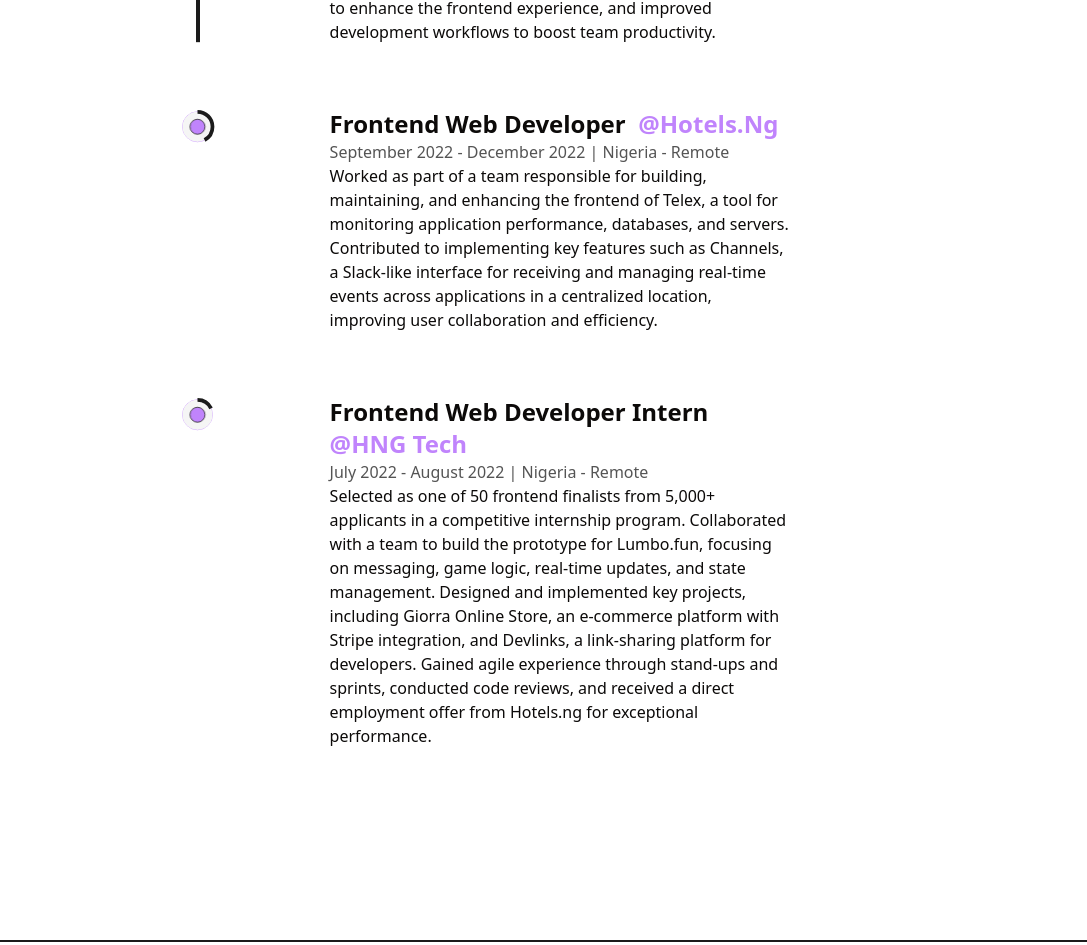
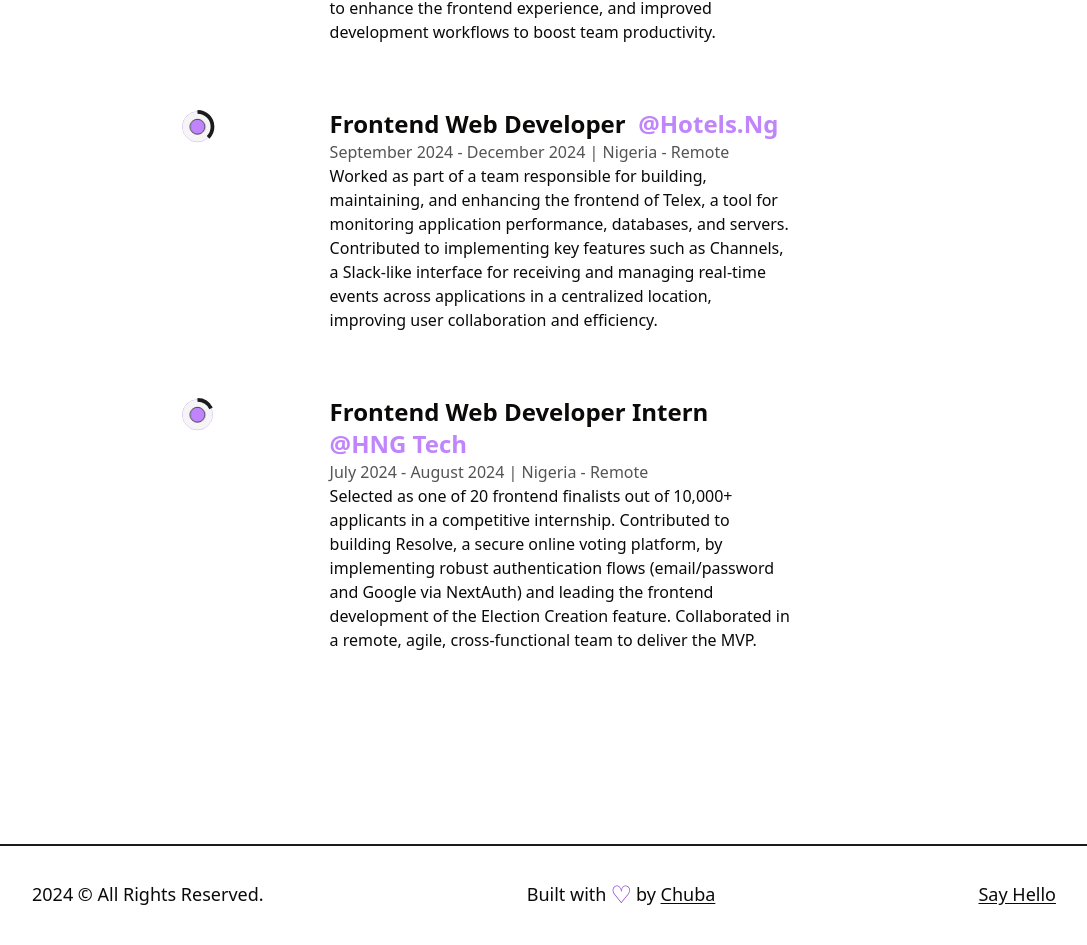
Before and after one commit to chuba-cn/portfolio, a Next.js app: page /about in a window 1280 px wide. Shown: the part 2536-3481 px from the top of the page, without its empty margins (96-1183 px from the left). Built offline with nearby package versions, Linux system fonts and the light colour scheme.

Commit message:
update about section

```diff
--- a/src/app/constants/index.ts
+++ b/src/app/constants/index.ts
@@ -13,23 +13,26 @@
     company: "CVSpan",
     companyLink: "https://www.cvspan.com/",
     address: "Nigeria - Remote",
-        time: "January 2023 -Present",
-        description: "Developed and maintained high-quality web applications using React, Redux, and TypeScript while collaborating with cross-functional teams to deliver seamless user experiences. Optimized application performance and scalability, achieving improved page load times and responsiveness, and participated in code reviews to uphold high coding standards. Additionally, contributed to the architecture and design of scalable frontend solutions by leveraging modern tools and best practices, troubleshot cross-browser and device issues for compatibility, implemented user feedback to enhance the frontend experience, and improved development workflows to boost team productivity."
+    time: "January 2025 -Present",
+    description:
+      "Developed and maintained high-quality web applications using React, Redux, and TypeScript while collaborating with cross-functional teams to deliver seamless user experiences. Optimized application performance and scalability, achieving improved page load times and responsiveness, and participated in code reviews to uphold high coding standards. Additionally, contributed to the architecture and design of scalable frontend solutions by leveraging modern tools and best practices, troubleshot cross-browser and device issues for compatibility, implemented user feedback to enhance the frontend experience, and improved development workflows to boost team productivity.",
   },
   {
     position: "Frontend Web Developer",
     company: "Hotels.ng",
     companyLink: "https://hotels.ng/",
     address: "Nigeria - Remote",
-        time: "September 2022 - December 2022",
-        description: "Worked as part of a team responsible for building, maintaining, and enhancing the frontend of Telex, a tool for monitoring application performance, databases, and servers. Contributed to implementing key features such as Channels, a Slack-like interface for receiving and managing real-time events across applications in a centralized location, improving user collaboration and efficiency."
+    time: "September 2024 - December 2024",
+    description:
+      "Worked as part of a team responsible for building, maintaining, and enhancing the frontend of Telex, a tool for monitoring application performance, databases, and servers. Contributed to implementing key features such as Channels, a Slack-like interface for receiving and managing real-time events across applications in a centralized location, improving user collaboration and efficiency.",
   },
   {
     position: "Frontend Web Developer Intern",
     company: "HNG Tech",
     companyLink: "https://hngtech.com",
     address: "Nigeria - Remote",
-        time: "July 2022 - August 2022",
-        description: "Selected as one of 50 frontend finalists from 5,000+ applicants in a competitive internship program. Collaborated with a team to build the prototype for Lumbo.fun, focusing on messaging, game logic, real-time updates, and state management. Designed and implemented key projects, including Giorra Online Store, an e-commerce platform with Stripe integration, and Devlinks, a link-sharing platform for developers. Gained agile experience through stand-ups and sprints, conducted code reviews, and received a direct employment offer from Hotels.ng for exceptional performance."
-    }
-]
+    time: "July 2024 - August 2024",
+    description:
+      "Selected as one of 20 frontend finalists out of 10,000+ applicants in a competitive internship. Contributed to building Resolve, a secure online voting platform, by implementing robust authentication flows (email/password and Google via NextAuth) and leading the frontend development of the Election Creation feature. Collaborated in a remote, agile, cross-functional team to deliver the MVP.",
+  },
+];
```
Lines whose indentation alone changed are shown as unchanged.
